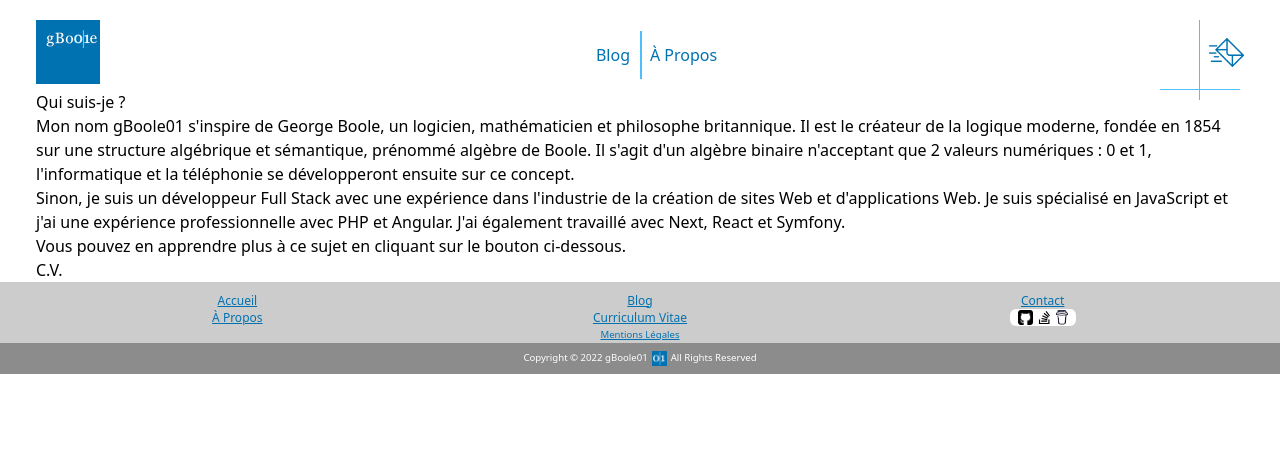
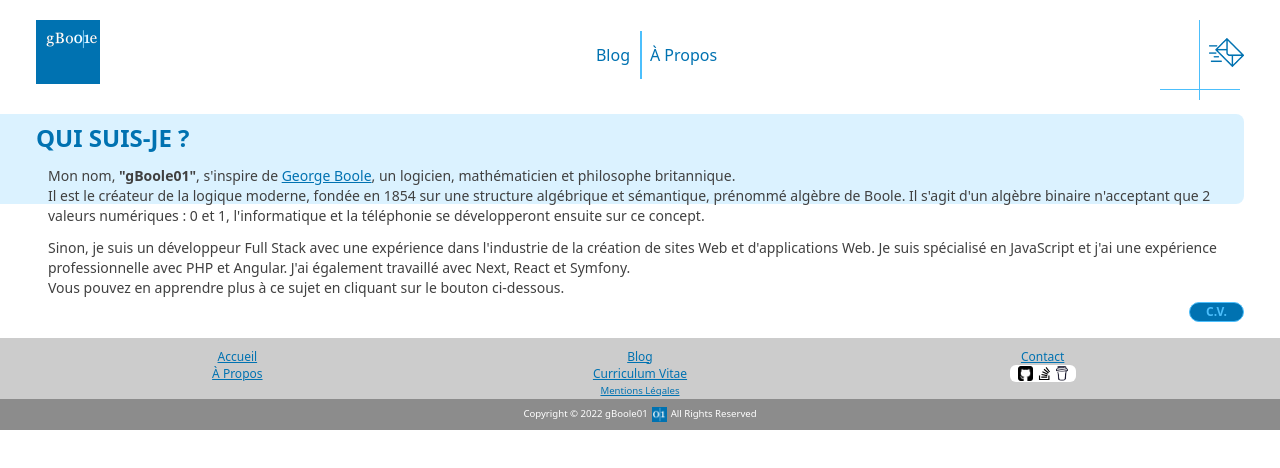
Before and after one commit to gBoole01/g-boole-01, a Next.js app: page /about in a window 1280 px wide. Shown: the top 468 px of the page. Built offline with nearby package versions, Linux system fonts and the light colour scheme.

Commit message:
feat: integrate about page

```diff
--- a/src/pages/about.tsx
+++ b/src/pages/about.tsx
@@ -1,6 +1,6 @@
 import type { NextPage } from 'next';
 import Head from 'next/head';
-import Link from 'next/link';
+import Button from '../components/button';
 import Layout from '../components/layout';
 import { SITENAME } from '../lib/constants';
 
@@ -10,15 +10,19 @@ const About: NextPage = () => (
         <title>À Propos | {SITENAME}</title>
       </Head>
 
-      <h1>Qui suis-je ?</h1>
-      <p>Mon nom gBoole01 s'inspire de George Boole, un logicien, mathématicien et philosophe britannique. Il est le créateur de la logique moderne, fondée en 1854 sur une structure algébrique et sémantique, prénommé algèbre de Boole. Il s'agit d'un algèbre binaire n'acceptant que 2 valeurs numériques : 0 et 1, l'informatique et la téléphonie se développeront ensuite sur ce concept.</p>
-      <p>Sinon, je suis un développeur Full Stack avec une expérience dans l'industrie de la création de sites Web et d'applications Web. Je suis spécialisé en JavaScript et j'ai une expérience professionnelle avec PHP et Angular. J'ai également travaillé avec Next, React et Symfony.</p>
-      <p>Vous pouvez en apprendre plus à ce sujet en cliquant sur le bouton ci-dessous.</p>
-      <button>
-        <Link href="/resume">
-          <a>C.V.</a>
-        </Link>
-      </button>
+      <section className="flex flex-col mt-6 py-2 relative after:absolute after:z-[-1] after:content[''] after:bg-blue-2/20 after:rounded-r-lg after:right-0 after:left-[-2.25rem] after:top-0 after:bottom-[60%]">
+        <h1 className="text-2xl text-blue-1 font-bold uppercase">Qui suis-je ?</h1>
+        <p className="text-gray-1 text-sm ml-3 mt-3">Mon nom, <b>"gBoole01"</b>, s'inspire de <a className="text-blue-1 underline" href="https://fr.wikipedia.org/wiki/George_Boole" target="_blank">George Boole</a>, un logicien, mathématicien et philosophe britannique.</p>
+        <p className="text-gray-1 text-sm ml-3"> Il est le créateur de la logique moderne, fondée en 1854 sur une structure algébrique et sémantique, prénommé algèbre de Boole. Il s'agit d'un algèbre binaire n'acceptant que 2 valeurs numériques : 0 et 1, l'informatique et la téléphonie se développeront ensuite sur ce concept.</p>
+        <p className="text-gray-1 text-sm mt-3 ml-3">Sinon, je suis un développeur Full Stack avec une expérience dans l'industrie de la création de sites Web et d'applications Web. Je suis spécialisé en JavaScript et j'ai une expérience professionnelle avec PHP et Angular. J'ai également travaillé avec Next, React et Symfony.</p>
+        <p className="text-gray-1 text-sm ml-3">Vous pouvez en apprendre plus à ce sujet en cliquant sur le bouton ci-dessous.</p>
+        <div className="self-end mb-2">
+        <Button
+            href="/resume"
+            label="C.V."
+          />
+        </div>
+      </section>
     </Layout>
   )
 
```
